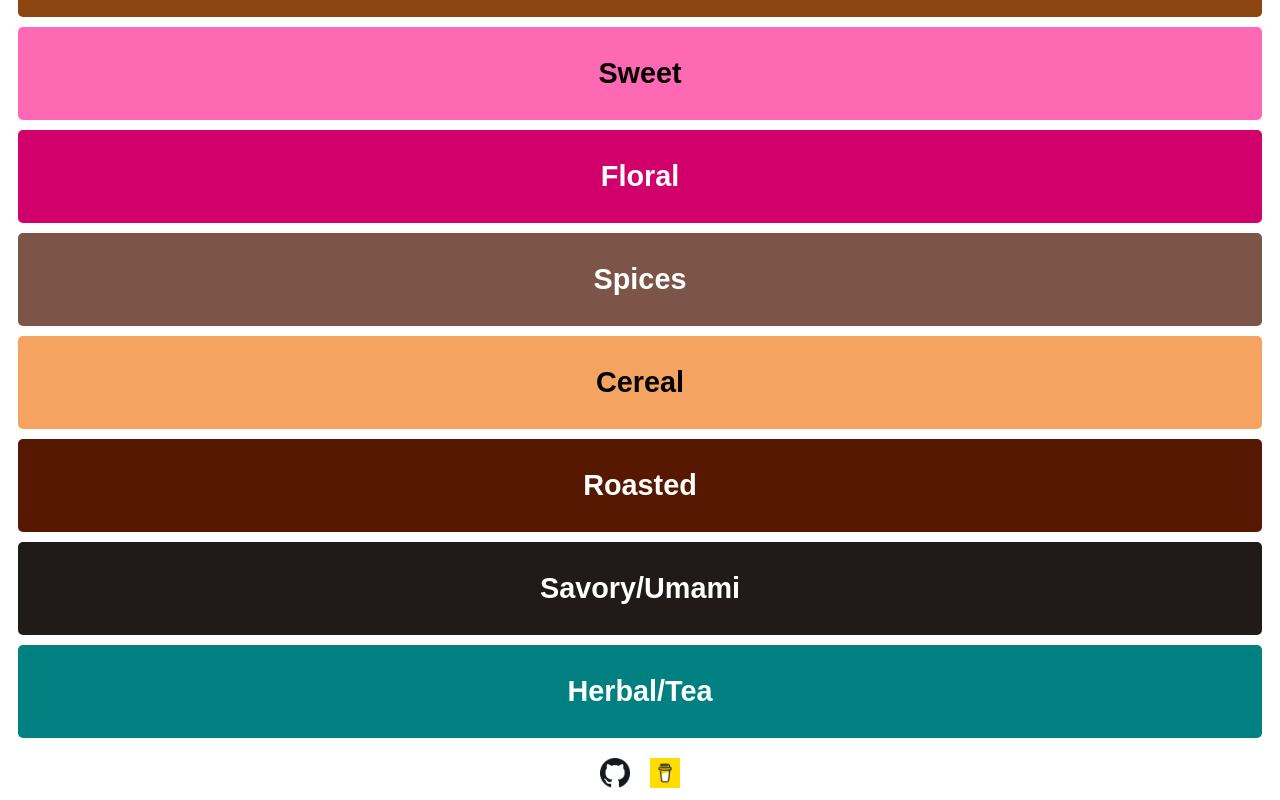
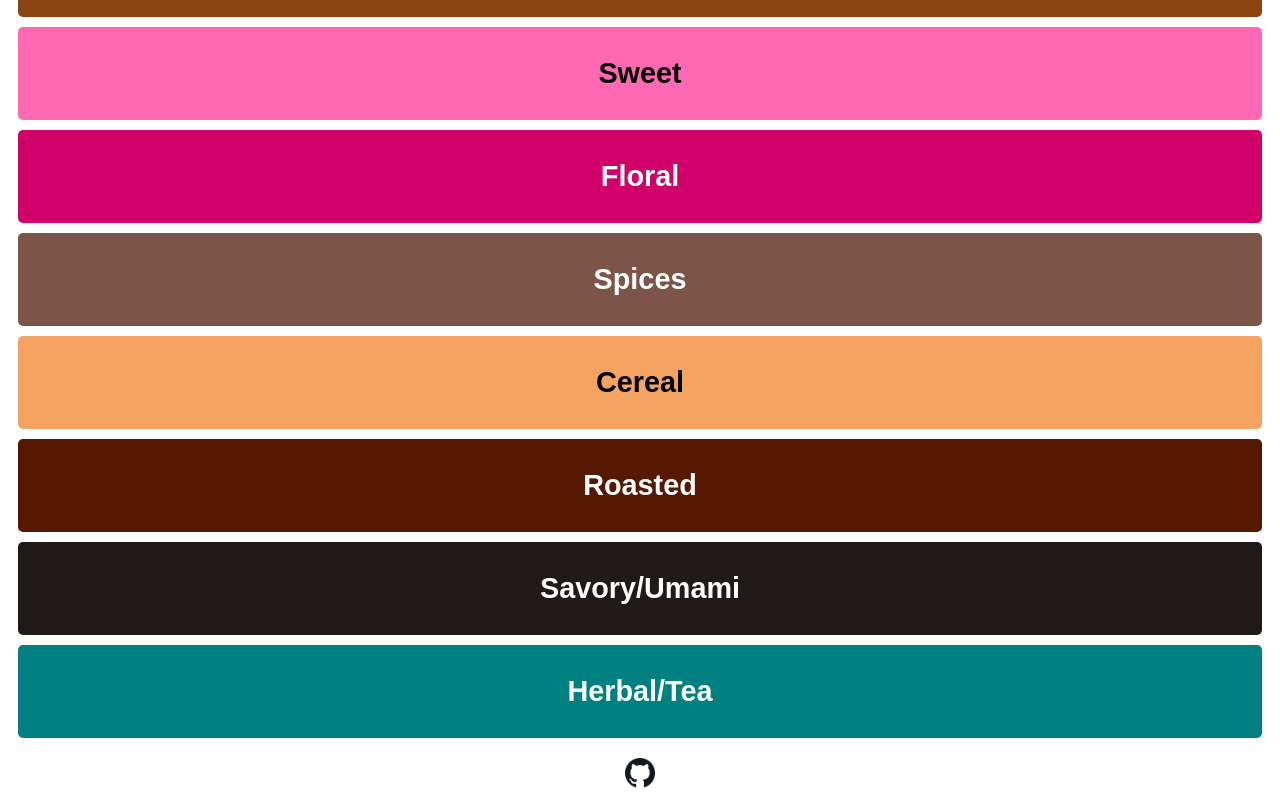
Before and after one commit to Flavourtree/flavourtree, a plain HTML site: page index.html in a window 1280 px wide. Shown: the part 558-1358 px from the top of the page. Drawn offline with Linux system fonts and the light colour scheme.

Commit message:
Update index.html
comment out

```diff
--- a/index.html
+++ b/index.html
@@ -21,9 +21,9 @@
   <a href="https://github.com/Flavourtree/flavourtree/tree/main" target="_blank">
     <img src="icons/github-logo.png" alt="GitHub" class="footer-logo">
   </a>
-  <a href="https://buymeacoffee.com/christiaanvdlaken" target="_blank">
+ <!--  <a href="https://buymeacoffee.com/christiaanvdlaken" target="_blank">
     <img src="icons/buymeacoffee-logo.png" alt="Buy Me a Coffee" class="footer-logo">
-  </a>
+  </a> -->
 </div>
 
 <script src="data.js"></script>
```
